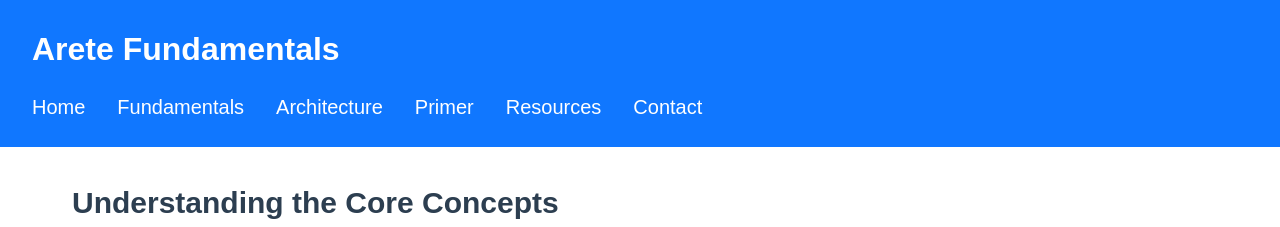
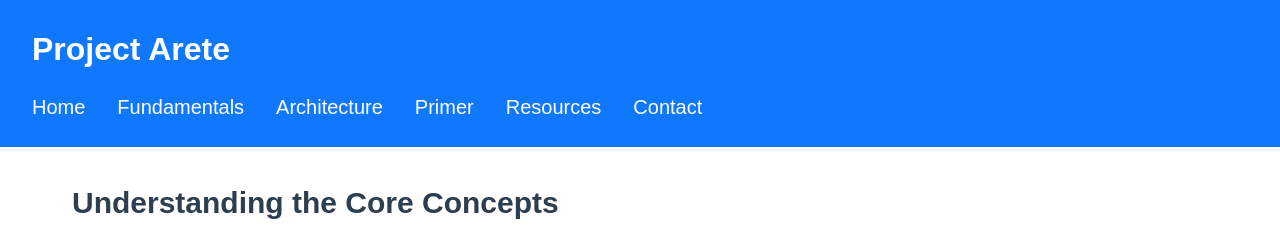
Before and after one commit to project-arete/website, a Jekyll site: the page fundamentals.html, which Jekyll copies as it is, in a window 1280 px wide. Shown: the top 227 px of the page. Built offline with Jekyll 4.4.1, drawn with Linux system fonts in a browser that asks for light colours.

Commit message:
Update fundamentals.html

```diff
--- a/fundamentals.html
+++ b/fundamentals.html
@@ -9,8 +9,13 @@
 </head>
 <body>
 <header>
-    <h1>Arete Fundamentals</h1>
-    <nav>
+  <h1>Project Arete</h1>
+  <button class="hamburger" id="hamburger" aria-label="Toggle menu">
+    <span></span>
+    <span></span>
+    <span></span>
+  </button>
+  <nav class="nav-menu" id="navMenu">
     <ul>
       <li><a href="index.html">Home</a></li>
       <li><a href="fundamentals.html">Fundamentals</a></li>
@@ -21,6 +26,7 @@
     </ul>
   </nav>
 </header>
+
   <main>
     <section>
       <h2>Understanding the Core Concepts</h2>
```
Also changed, not shown: other parts of fundamentals.html (+9 -0 lines). Lines whose indentation alone changed are shown as unchanged.
